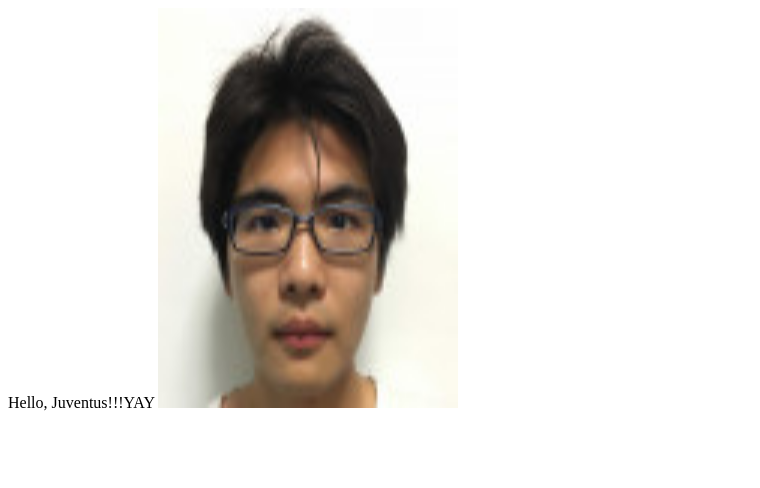
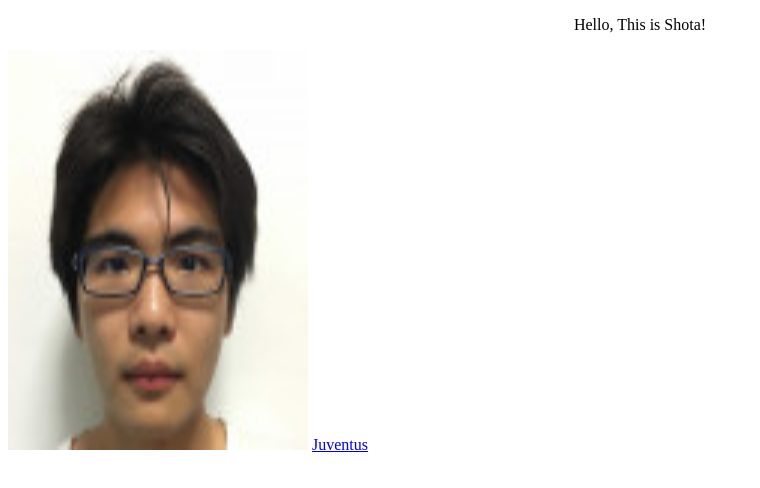
Before and after one commit to skawai422/skawai422.github.io, a plain HTML site: page index.html in a window 1280 px wide. Shown: the whole page, without its empty margins (0-760 px from the left). Drawn offline with Linux system fonts and the light colour scheme.

Commit message:
change 1

```diff
--- a/index.html
+++ b/index.html
@@ -2,12 +2,15 @@
    <html>
           <head>
                   <meta charset="utf-8">
-                  <title>Hello, This is Shota!</title>
+                  <title>About me, Shota</title>
           </head>
 <body>
-                  Hello, Juventus!!!YAY
+
+<p style="text-align:center">Hello, This is Shota!</p>
 
 <img src="f1.jpg" alt="Picture of Me" width="300" height="400">
+
+<a href="https://www.juventus.com/en/">Juventus</a>
 
 </body>
 
```
